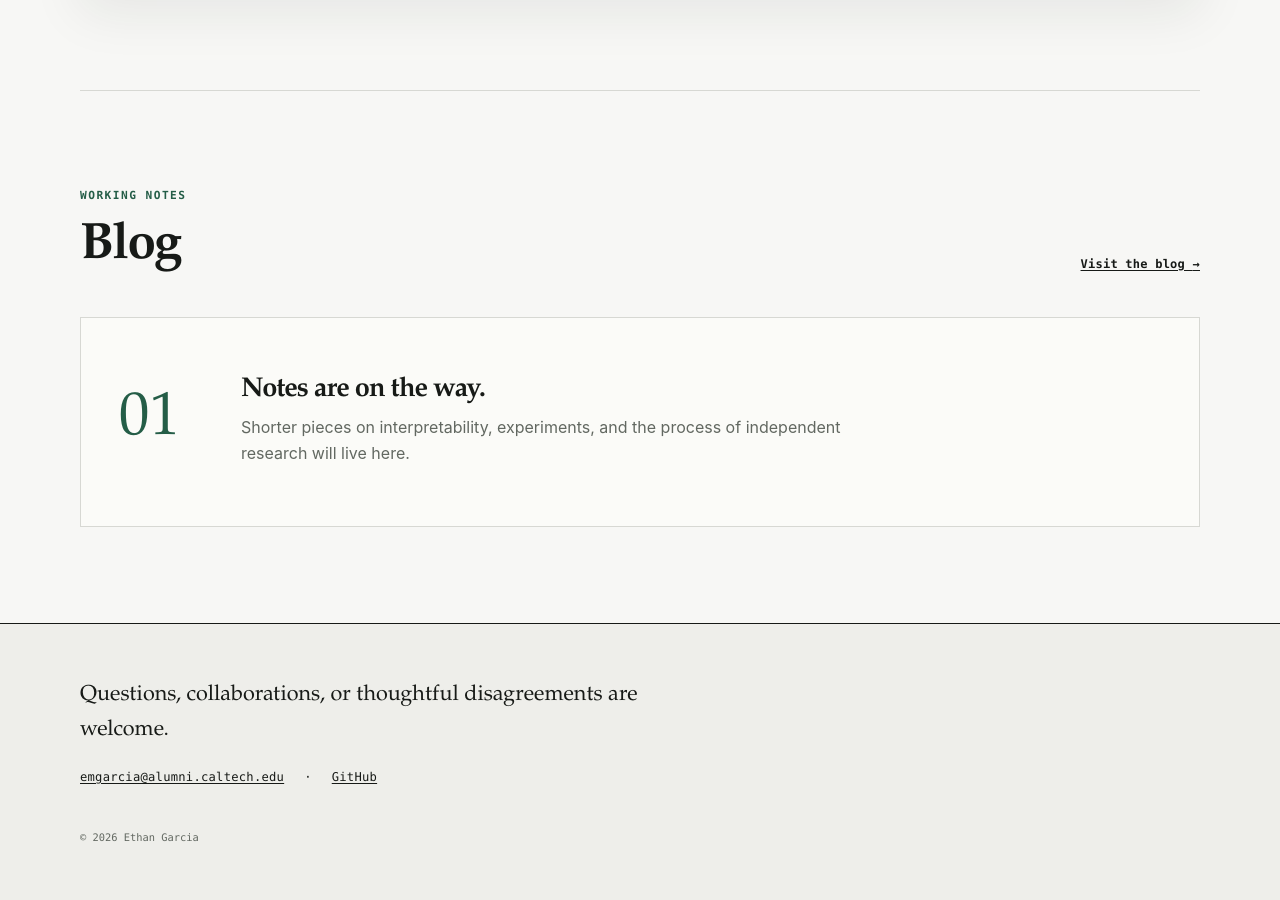
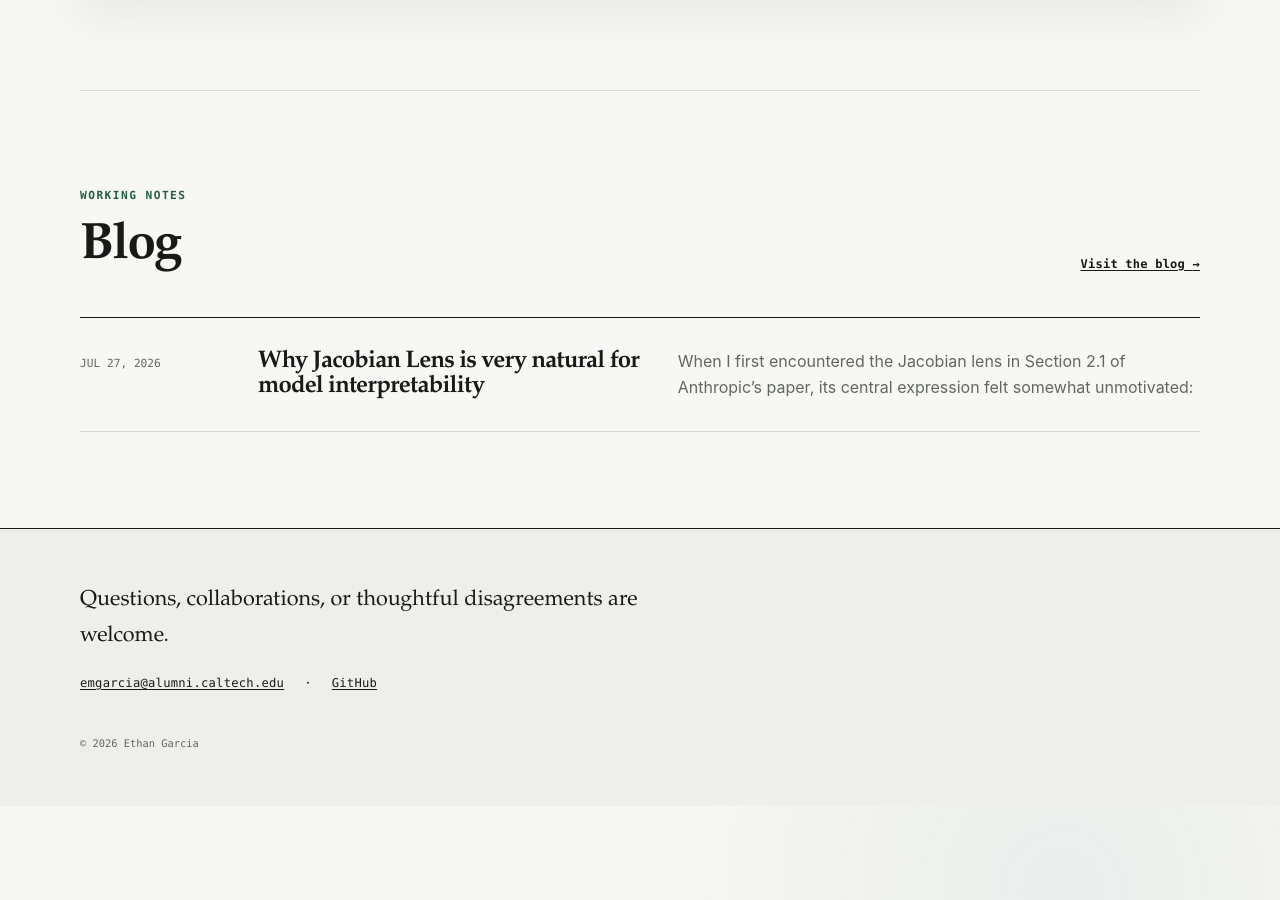
Before and after one commit to e-m-garcia/e-m-garcia.github.io, a Jekyll site: the page built from index.html, in a window 1280 px wide and 900 px high, scrolled down 1270 px. Built offline with Jekyll 4.4.1, drawn with Linux system fonts in a browser that asks for light colours; some of the changed lines change nothing that is shown.

Commit message:
First blog post, research post edits from Claude recs

```diff
--- a/QWEN36_JVECTOR_RESPONSE_ORDER.md
+++ b/QWEN36_JVECTOR_RESPONSE_ORDER.md
@@ -22,13 +22,15 @@ Across 1,560 positive-strength concept-injections in each order, the injected co
 
 Equally importantly, in the task-then-report condition there were **no occurrences of the model reporting an injected concept while maintaining a correct answer**: all 322 exact reports of verbalized injection awarenss co-occurred where the task answer was also the injected target. When report came first, the model still gave the injected target as its later task answer 454 times, but never named that target in the earlier report.
 
+For responses where steering in the answer was observed, there was a higher incidence rate of intervention awareness for unrelated injected concepts compared to related injected concepts.
+
 The data also shows that injections were much more effective in steering when performed in the 1st half of the estimated workspace band layers compared to the 2nd half (going from a **<10%** non-steered response rate to a **>70%** rate, respectively, past a certain injection strength threshold).
 
-**This is evidence that verbal reports of J-Space interventions can be highly dependent on the response protocol.** One natural explanation is autoregressive self-conditioning: When the answer field comes first, the later report on injection occurrence can condition on the model's own already-generated, steered answer. Since an LLM is a function from tokens to tokens, it stands to reason that an LLM can only verbalize awareness of a modification to its activations if the model output can attend to tokens that contain information indicative of a modification. However, this experiment cannot firmly establish that the autoregressive self-conditioning hypothesis is the primary explanation of the results presented; further work is required.
+**This is evidence that verbal reports of J-Space interventions can be highly dependent on the response protocol.** One natural explanation is autoregressive self-conditioning: When the answer field comes first, the later report on injection occurrence can condition on the model's own already-generated, steered answer. Since an LLM is a function from tokens to tokens, it stands to reason that an LLM can only verbalize awareness of a modification to its activations if the model output can attend to tokens that contain information indicative of a modification. However, this experiment cannot firmly establish that the autoregressive self-conditioning hypothesis is the primary explanation of the results presented; further work, such as a detailed analysis of the token logits themselves, is required.
 
 ## Experimental motivation and question
 
-[*Verbalizable Representations Form a Global Workspace in Language Models*][anthropic-paper] from a research group at Anthropic introduced the notion of an LLM's J-Space via conclusions drawn from a tool, Jacobian Lens. Jacobian Lens, or J-Lens, can probe/modify activations via a map to tokens in the model's vocabulary. I will not discuss all the technical detials of J-Lens here. However, I have a forthcoming piece that motivates J-Lens as the context/position-averaged first-order perturbative term in an LLM's final-layer residual stream from deviations in an earlier layer's residual stream, which will be linked here. Therefore, in a particular scope, there is an argument that J-Lens is the most immediate, mathematically justifiable tool for layer-specific model interpretability, giving J-Lens a very solid mathematical foundation in addition to the emprirical justifications given in *Verbalizable Representations*.
+[*Verbalizable Representations Form a Global Workspace in Language Models*][anthropic-paper] from a research group at Anthropic introduced the notion of an LLM's J-Space via conclusions drawn from a tool, Jacobian Lens. Jacobian Lens, or J-Lens, can probe/modify activations via a map to tokens in the model's vocabulary. I will not discuss all the technical detials of J-Lens here. However, I have a piece that motivates J-Lens as the context/position-averaged first-order perturbative term in an LLM's final-layer residual stream from deviations in an earlier layer's residual stream, [which is linked here][e-m-garcia.github.io/blog/2026/07/27/why-jacobian-lens-is-very-natural-for-model-interpretability/]. Therefore, in a particular scope, there is an argument that J-Lens is the most immediate, mathematically justifiable tool for layer-specific model interpretability, giving J-Lens a very solid mathematical foundation in addition to the emprirical justifications given in *Verbalizable Representations*.
 
 For now, however, all we need to know is that a tensor can be composed from an averaged Jacobian tensor and the final unembedding weights, providing a map between all possible vocabulary tokens $q$ and corresponding residual stream vectors $v$ for any intermediate layer in an LLM $\ell$. This mapping provides residual stream vectors that, at least loosely speaking, point in a direction with increasing evidence for outputting a token $q$. So, if we look at this tensor and restrict our attention to a particular choice of vocabulary token, we can read out the corresponding residual stream vector that correlates with it for any layer. This vector is what Anthropic calls a "J-Lens vector".
 
@@ -264,6 +266,16 @@ As an example, on the Egypt item with related target *Athens*, the full-band int
 
 The model's factual answer is wrong and exactly matches the injection. But because the answer token occurs first, the later report also has direct textual access to the word *Athens* in its own generation history. This could've allowed the model to realize that an injection occurred and to successfully identify the concept.
 
+Another observation from the data that is easily overlooked is that, given a response had its answer steered, unrelated concepts were more likely to correlate with verbalized awareness than related concepts. Explicitly (referring to the tabulated data in Appendix B), we have the following ratios of responses with verbalized awareness over total responses with steered answers; or in other words, "awareness + steering" / ("awareness + steering" + "silent steering").
+
+| Band        | Related      | Unrelated    |
+| ----------- | ------------ | ------------ |
+| Full        | 90/113 = 80% | 44/48 = 92%  |
+| First half  | 76/139 = 55% | 69/107 = 64% |
+| Second half | 34/34 = 100% | 9/9 = 100%   |
+
+This pattern can also be identified in the prior charts by the slower rise and quantity of "silent steering" responses compared to "awareness + steering" reports for unrelated tasks compared to related tasks.
+
 ### Report then task
 
 ![Report-then-task outcomes over integrated injection strength]({{ '/images/report_then_task_fig.png' | relative_url }})
@@ -299,15 +311,17 @@ The order manipulation also supports an autoregressive self-conditioning explana
 
 Three observations make this explanation salient:
 
-- Every report-then-answer response that detected an injected concept co-occurred with a steered answer;
-- Reversing the field order removed every exact report of an injected concept;
-- Reversing the field order left aggregate steering in the answer almost unchanged.
+- Every response that detected an injected concept (all of which were from the answer-then-report arm) co-occurred with a steered answer;
+- The report-then-answer arm never recorded a response that included verbalized awarenes of a injected concept;
+- Aggregate steering in the answer was nevertheless almost unchanged between both arms of the experiment.
 
-Again, this makes sense given that an LLM is a function from tokens to tokens: An LLM can only verbalize awareness of a modification to its activations if the model output can attend to tokens that contain information indicative of that modification. There are many other experimental protocols one can pursue to refine this interpretation, which I describe in the next section. I comment that this may not necessarily hold for a model that can also attend to its own activations directly, which could, at least hypothetically, allow the model to more immediately and generally become "aware" of this sort of intervention.
+Again, this makes sense given that an LLM is a function from tokens to tokens: An LLM may only verbalize awareness of a modification to its activations if the model output can attend to tokens that contain information indicative of that modification. I comment that this may not necessarily hold for a model that can also attend to its own activations directly, which could, at least hypothetically, allow the model to more immediately and generally become "aware" of this sort of intervention.
+
+However, we should note that the data is not yet fully conclusive on matter such as why the model outputs exactly zero responses with intervention awareness for the report-then-answer arm, so any potential hypothesis like the one presented above should be cautioned. It could still be possible that the model's logits (either at the output layer or using J-Lens at the final workspace layer) relevant for intervention awareness still increase with $\alpha$ in the report-then-answer arm. However, these logits never overcome the "default" answer, unlike the answer-then-report arm, resulting in zero relevant outputs when ran at zero temperature. It is clear that **reading the token logits relevant to intervention awareness along with their sensitivities to intervention strengths and conditions is the most important and logical next step for follow-up experiments.**
 
 I now turn to the interpreting the observed differences between earlier and later workspace layer interventions.
 
-First, an averaged-Jacobian perturbation analysis does **not** by itself predict that an equal-norm injection must have a larger effect at an earlier layer. A Jacobian rigorously maps a small perturbation at a particular layer to its first-order downstream effect; those maps differ across layers, and nothing requires their relevant gains to increase with remaining depth. I may describe this in more detail in my forthcoming justification and explanation of J-Lens.
+First, an averaged-Jacobian perturbation analysis does **not** by itself predict that an equal-norm injection must have a larger effect at an earlier layer. A Jacobian rigorously maps a small perturbation at a particular layer to its first-order downstream effect; those maps differ across layers, and nothing requires their relevant gains to increase with remaining depth. I may describe this in more detail in a later post.
 
 However, note that *Verbalizable Representations* highlights some observed differences between early and late workspace layers, particularly the experiment conducted in A.14. There, the researchers demonstrate that ablation of a concept in later workspace layers inhibits naming of the specific ablated concept but not other concepts in a similar category. On the contrary, ablation of a concept in earlier layers does not notably inhibit naming of that concept but does inhibit naming related concepts.
 
@@ -340,10 +354,10 @@ The most informative immediate follow-ups could include:
 - First measuring the workspace band of the model explicitly before performing interventions, such as by first identifying where J-vectors are most similar between layers using Centered Kernel Alignment
 - Non-zero temperature runs.
 
-Other relevant experiments/tests could include:
+Other relevant experiments/tests could include (**bolded** items indicate experiments I plan to conduct most immediately):
 
-* Similar experimental protocols over more subjects, including subjects pertaining to cyber and biological risks;
-* Measuring workspace-layer J-lens readouts from upstream J-vector interventions; for example, measuring how a target concept and related concepts' logits at the final workspace layer change from interventions at earlier layer positions;
+* **Similar protocols over more subject matter, including subjects pertaining to cyber and biological risks;**
+* **Measuring workspace-layer J-lens readouts in the current experimental configuration and other upstream J-vector interventions; for example, measuring how a target concept and related concepts' logits at the final workspace layer change from interventions at earlier layer positions;**
 * Experiments with multiple interventions, such as an ablation and an injection of the same concept in different respective layers;
 * Centroid analysis: First construct a centroid J-vector for a particular concept by averaging the J-vectors for many related concepts (e.g., all cities in Europe). Then, construct residual J-vectors between the related concepts and the centroids. Trace the norms of the residual vectors against norms of the centroid vectors; the ratio of the two may change notably between early and late workspace layers.
 
--- /dev/null
+++ b/_posts/2026-07-27-why-jacobian-lens-is-very-natural-for-model-interpretability.md
@@ -0,0 +1,259 @@
+---
+layout: post
+title: "Why Jacobian Lens is very natural for model interpretability"
+description: "How Jacobian Lens follows naturally from first-order calculus, the chain rule, and the model's own vocabulary readout."
+date: 2026-07-27
+math: true
+---
+
+When I first encountered the Jacobian lens in Section 2.1 of Anthropic’s paper, its central expression felt somewhat unmotivated:
+
+$$
+\operatorname{softmax}
+\left(
+W_U\,\operatorname{norm}(J_\ell h_\ell)
+\right)
+$$
+
+Why should multiplying an intermediate activation by an averaged Jacobian, and then applying the model’s unembedding matrix, reveal anything meaningful about what the model is representing?
+
+The answer is that this expression does not come out of nowhere. It follows naturally from one basic interpretability question:
+
+> If we slightly perturb the residual stream at a particular layer, how does that perturbation affect what the model may eventually say?
+
+Once we formulate the problem this way, the structure of the J-lens follows almost immediately from first-order calculus and the chain rule. Averaging then turns a context-specific derivative into a general-purpose reading tool.
+
+## The minimum transformer background
+
+A transformer processes text through a sequence of layers. At every token position, each layer maintains a vector called the residual stream. We can think of this vector as the model’s evolving internal state at that position.
+
+Let
+
+$$
+h_{(\ell)}^{tm}
+$$
+
+denote the residual-stream activation at layer $\ell$ and token position $t$. The index $m$ selects one of the coordinates in the residual stream out of $d_{\mathrm{model}}$ total (this number is known usually as the "model dimension").
+
+By the final layer, the residual stream has been transformed into a representation from which the model can predict tokens. Ignoring normalization and biases, the logit for vocabulary token $v$ at position $s$ is
+
+$$
+h_{(f)}^{sn}W_n{}^v
+$$
+
+For clarity, I define the following:
+
+- $h_{(f)}^{sn}$ is the final-layer residual stream tensor.
+- $W_n{}^v$ is the unembedding tensor.
+- $v$ indexes vocabulary items.
+- $m$ and $n$ are indices for residual-stream coordinates at an intermediate layer $\ell$ and final layer $f$, respectively.
+- $t$ and $s$ index token positions at an intermediate layer $\ell$ and final layer $f$, respectively.
+
+The superscripts are indices, not exponents. Under Einstein summation notation, an index that appears once above and once below is implicitly summed. Thus, the previous expression means we sum over the residual stream coordinates between the residual stream and the mapping between residual stream coordinates and vocabulary tokens the unembedding tensor provides:
+
+$$
+\sum_n h_{(f)}^{sn}W_n{}^v.
+$$
+
+This results in a final tensor of shape $(s,v)$ that maps from positions to vocabulary items. If this notation is unfamiliar, the central idea is simpler than the symbols: the final residual vector is multiplied by the unembedding matrix to produce one score for every possible output token.
+
+## Begin with a perturbation
+
+Suppose we make a small change
+
+$$
+\delta h_{(\ell)}^{tm}
+$$
+
+to the residual stream at layer $\ell$ and position $t$. That change propagates through the remaining layers and may alter the final residual stream at the same or a later position $s\ge t$.
+
+To first order,
+
+$$
+\delta h_{(f)}^{sn}
+\approx
+\delta h_{(\ell)}^{tm}
+\frac{\partial h_{(f)}^{sn}}
+{\partial h_{(\ell)}^{tm}}.
+$$
+
+The derivative
+
+$$
+\frac{\partial h_{(f)}^{sn}}
+{\partial h_{(\ell)}^{tm}}
+$$
+
+is a Jacobian. It describes how each coordinate of the earlier residual vector affects each coordinate of the final residual vector.
+
+The corresponding change in the output logits is
+
+$$
+\delta h_{(f)}^{sn}W_n{}^v.
+$$
+
+Substituting the first-order propagation equation gives
+
+$$
+\boxed{
+\delta z^{sv}
+\approx
+\delta h_{(\ell)}^{tm}
+\frac{\partial h_{(f)}^{sn}}
+{\partial h_{(\ell)}^{tm}}
+W_n{}^v
+}
+$$
+
+This is already almost the complete J-lens expression.
+
+It contains, in order:
+
+1. The perturbation at the layer we want to interpret.
+2. The Jacobian describing how that perturbation propagates downstream.
+3. The unembedding direction describing how the final residual stream affects vocabulary token $v$.
+
+By the chain rule,
+
+$$
+\frac{\partial h_{(f)}^{sn}}
+{\partial h_{(\ell)}^{tm}}
+W_n{}^v
+$$
+
+So composing the Jacobian with the unembedding does something remarkably concrete: it gives the direction, in the coordinate system of layer $\ell$, along which a small movement would increase or decrease the later logit for token $v$.
+
+This is sometimes described as pulling the token’s unembedding direction backward through the model. Instead of assuming that the word “bug,” for example, has the same vector representation at every layer, we ask the model itself:
+
+> Which direction at this particular layer tends to become downstream evidence for saying “bug”?
+
+## Why average over contexts?
+
+The Jacobian above is calculated during one particular prompt, between particular source and target positions. It therefore reflects both a general relationship and the accidental details of that context.
+
+A representation of a bug might be used differently while reading code than while reading about insects. Attention patterns, surrounding concepts, and the model’s current task can all change how the representation is routed downstream.
+
+Anthropic therefore averages the Jacobian over prompts, source positions, and present or future target positions:
+
+$$
+\mathbb E_{c,t,s\ge t}
+\left[
+\frac{\partial h_{(f)}^{sn}}
+{\partial h_{(\ell)}^{tm}}
+\right].
+$$
+
+Here $c$ indexes the prompt or context. After averaging, the prompt and position indices disappear, leaving one
+
+$$
+d_{\mathrm{model}}\times d_{\mathrm{model}}
+$$
+
+matrix for each layer.
+
+This averaging does not make the result completely independent of context. It makes it representative of the distribution of contexts used to construct it. Context-specific effects that vary from example to example tend to weaken, while stable relationships reinforce one another.
+
+The result answers a more general question:
+
+> Across many situations, how does a direction at layer $\ell$ tend to affect the final residual stream now or later?
+
+Anthropic describes this as separating a representation’s general disposition to be verbalized from the particular use being made of it in one prompt. Their implementation averages over source positions, later positions, and one thousand pretraining-like prompts. [Anthropic’s J-lens construction](https://transformer-circuits.pub/2026/workspace/index.html#the-jacobian-lens)
+
+## From causal sensitivity to a reading tool
+
+We can now compose the averaged Jacobian with the unembedding direction for token $v$:
+
+$$
+J_{(\ell)}^n{}_mW_n{}^v.
+$$
+
+For each vocabulary item $v$, this produces a direction
+
+$$
+\widetilde W_{(\ell)m}{}^v
+$$
+
+in the residual-stream space of layer $\ell$. It is the average, layer-local direction associated with increasing future evidence for that token. In Anthropic's original paper, it is exactly this (m, v)-shape tensor they term the "J-vector" - an explicit mapping between any token in a model's vocabulary and a residual stream vector for any intermediate layer.
+
+Now consider an actual activation $h_{(\ell)}^{tm}$. Its J-lens score for token $v$ is, before normalization,
+
+$$
+h_{(\ell)}^{tm}
+J_{(\ell)}^n{}_m
+W_n{}^v
+$$
+
+or, using the pulled-back token direction,
+
+$$
+h_{(\ell)}^{tm}
+\widetilde W_{(\ell)m}{}^v.
+$$
+
+This second form makes the interpretation especially clear. It is an inner product between:
+
+- the activation currently present at layer $\ell$, and
+- the layer-local direction that tends to become downstream evidence for token $v$ (i.e., the J-vector).
+
+A large score means that the activation is strongly aligned with a direction that the model is generally capable of transforming into evidence for saying that token.
+
+The interpretation is not necessarily:
+
+> The model is about to output “bug.”
+
+It is closer to:
+
+> The current activation contains a direction that, across many contexts, is capable of contributing to the model verbalizing “bug.”
+
+This is how the J-lens turns a causal sensitivity into a human-interpretable window on a local activation. Every vocabulary item supplies a readable label, while the Jacobian ensures that the corresponding direction is expressed in the native coordinates of the layer being examined.
+
+The real J-lens also applies the model’s final normalization before unembedding:
+
+$$
+\operatorname{softmax}
+\left(
+W_U\,\operatorname{norm}(J_\ell h_\ell)
+\right).
+$$
+
+Up to this activation-dependent normalization, Anthropic likewise describes the scores as inner products between the activation and token-specific J-lens vectors. [J-lens readout details](https://transformer-circuits.pub/2026/workspace/index.html#technical-details-of-j-lens-use-cases)
+
+## Why this is such a natural choice
+
+The ordinary logit lens applies the final unembedding matrix directly to an intermediate activation. In effect, it assumes that the model uses the same representational coordinates at every layer.
+
+The J-lens removes that assumption. It asks how directions at the layer under inspection actually propagate toward the output, then uses that relationship to translate final-layer vocabulary directions back into the layer’s own coordinate system.
+
+The whole argument can therefore be summarized in three equations:
+
+$$
+\delta h_{(f)}
+\approx
+J\,\delta h_{(\ell)},
+$$
+
+$$
+\delta z
+\approx
+W_UJ\,\delta h_{(\ell)},
+$$
+
+and, after averaging over contexts and using the resulting directions as probes,
+
+$$
+\operatorname{score}_v(h_{(\ell)})
+\approx
+\left\langle
+h_{(\ell)},
+\text{average layer-local direction for token }v
+\right\rangle.
+$$
+
+That is why the J-lens expression should not feel arbitrary. If we want a local, layer-specific, human-readable account of what an activation is poised to do, the natural ingredients are:
+
+- the activation itself;
+- the derivative of the downstream model;
+- the model’s own vocabulary readout; and
+- an average that retains general verbalizable structure rather than the routing peculiarities of one prompt.
+
+Their composition is precisely the J-lens.
```
